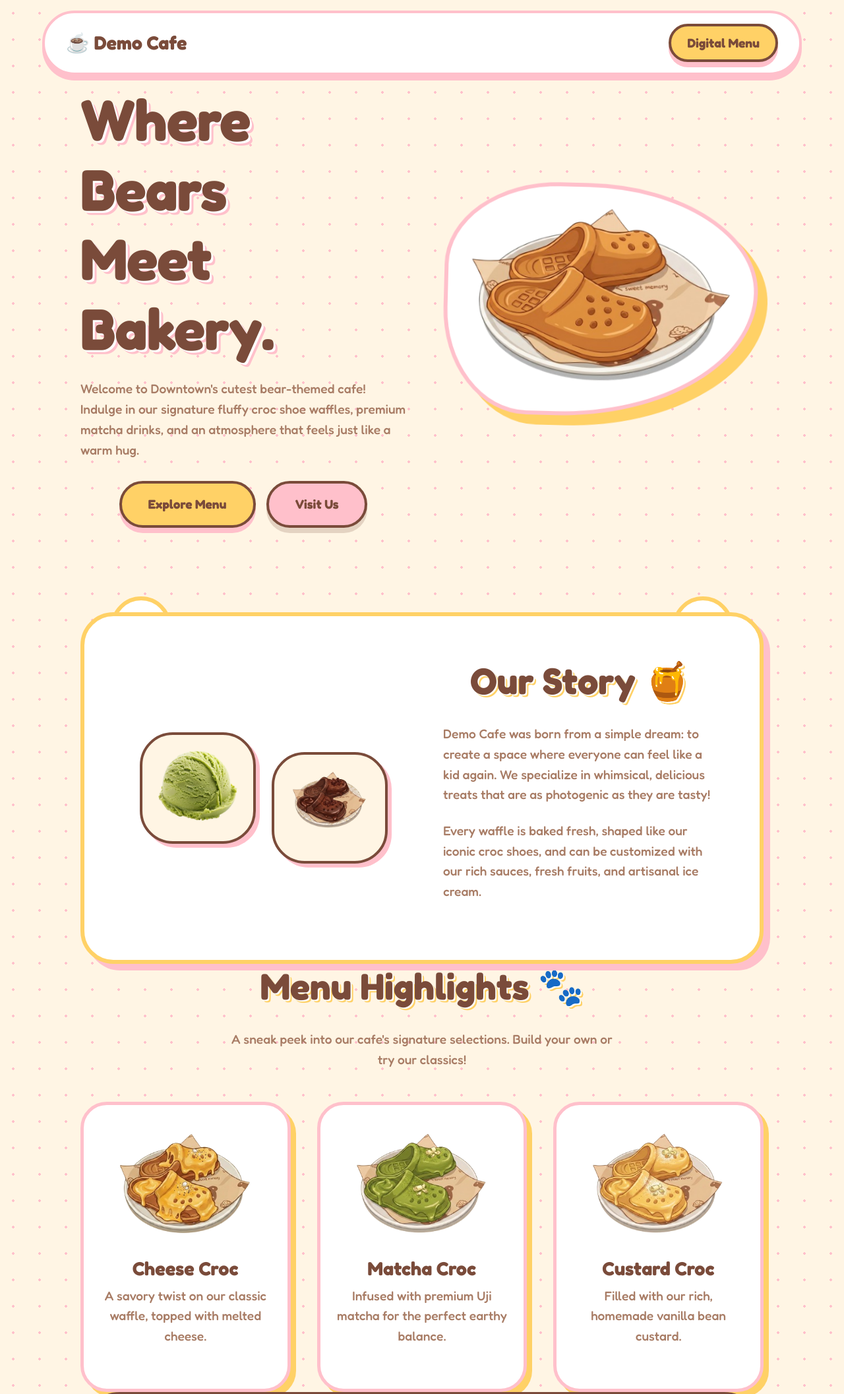
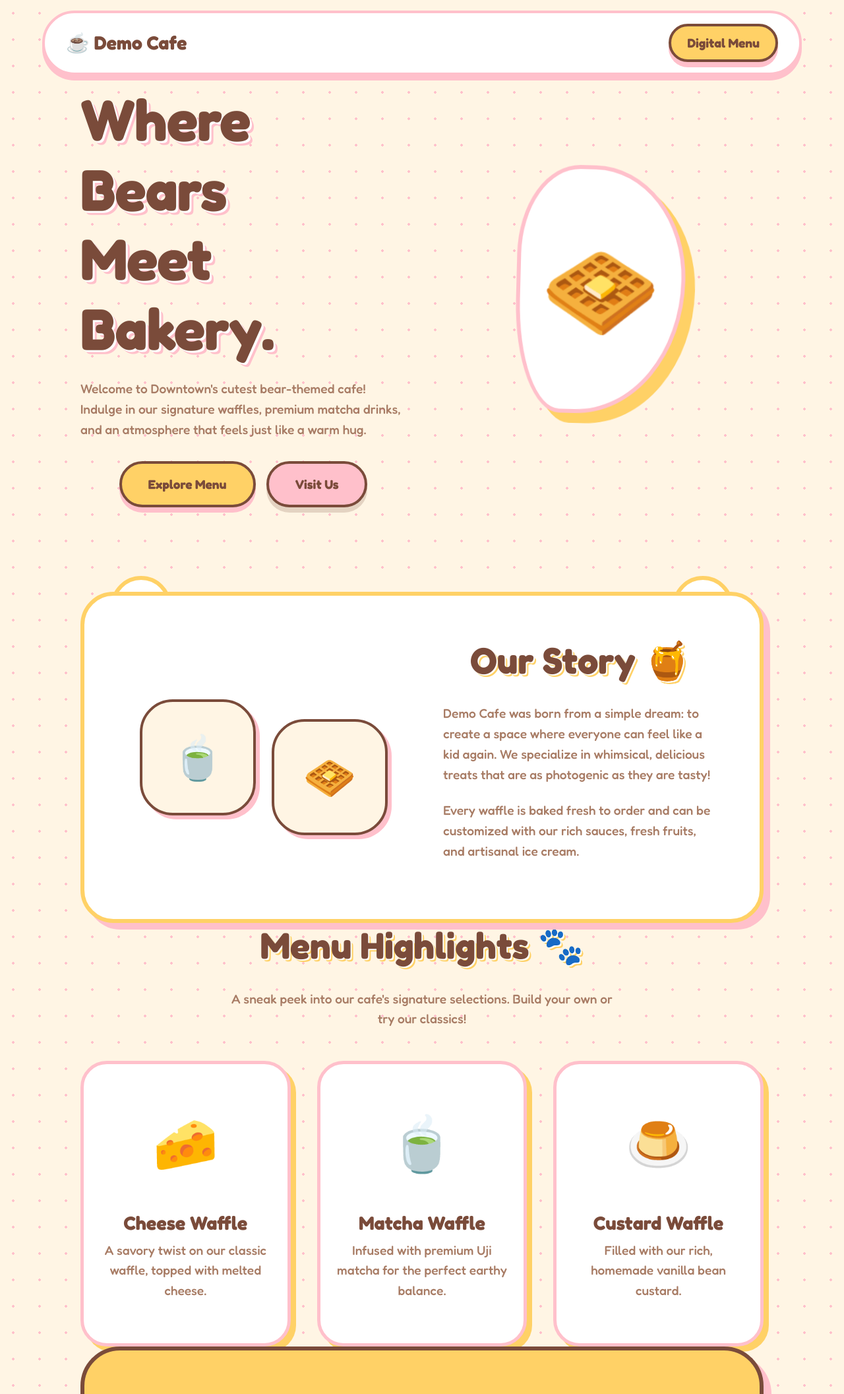
Before and after one commit to tipdigital-au/demo-teddyco, a website: page public/index.html in a window 1280 px wide. Shown: the top 2113 px of the page at 66% size. Drawn offline with Linux system fonts and the light colour scheme.

Commit message:
remove images

```diff
--- a/public/index.html
+++ b/public/index.html
@@ -22,8 +22,8 @@
         <div class="container hero-content">
             <div class="hero-text-block">
                 <h1>Where Bears<br>Meet Bakery.</h1>
-                <p>Welcome to Downtown's cutest bear-themed cafe! Indulge in our signature fluffy croc shoe
-                    waffles, premium matcha drinks, and an atmosphere that feels just like a warm hug.</p>
+                <p>Welcome to Downtown's cutest bear-themed cafe! Indulge in our signature waffles,
+                    premium matcha drinks, and an atmosphere that feels just like a warm hug.</p>
                 <div style="margin-top: 2rem; display: flex; gap: 1rem; flex-wrap: wrap; justify-content: center;">
                     <a href="menu.html" class="btn btn-primary">Explore Menu</a>
                     <a href="#location" class="btn btn-secondary">Visit Us</a>
@@ -31,7 +31,7 @@
             </div>
             <div class="hero-image-block">
                 <div class="cute-img-wrapper">
-                    <img src="images/original_croc.png" alt="Signature Original Croc Waffle" class="hero-img">
+                    <div class="hero-icon-placeholder">🧇</div>
                 </div>
             </div>
         </div>
@@ -41,17 +41,17 @@
         <div class="story-inner">
             <div class="story-images">
                 <div class="story-img-bubble">
-                    <img src="images/icecream_matcha.png" alt="Matcha Ice Cream">
+                    <div class="story-icon-placeholder">🍵</div>
                 </div>
                 <div class="story-img-bubble">
-                    <img src="images/choc_croc.png" alt="Chocolate Croc Waffle">
+                    <div class="story-icon-placeholder">🧇</div>
                 </div>
             </div>
             <div class="story-text">
                 <h2>Our Story 🍯</h2>
                 <p>Demo Cafe was born from a simple dream: to create a space where everyone can feel like a kid again.
                     We specialize in whimsical, delicious treats that are as photogenic as they are tasty!</p>
-                <p>Every waffle is baked fresh, shaped like our iconic croc shoes, and can be customized with our rich
+                <p>Every waffle is baked fresh to order and can be customized with our rich
                     sauces, fresh fruits, and artisanal ice cream.</p>
             </div>
         </div>
@@ -64,18 +64,18 @@
 
         <div class="highlight-grid">
             <div class="cute-card" onclick="window.location.href='menu.html'">
-                <img src="images/cheese_croc.png" alt="Cheese Croc">
-                <h3>Cheese Croc</h3>
+                <div class="card-icon-placeholder">🧀</div>
+                <h3>Cheese Waffle</h3>
                 <p>A savory twist on our classic waffle, topped with melted cheese.</p>
             </div>
             <div class="cute-card" onclick="window.location.href='menu.html'">
-                <img src="images/matcha_croc.png" alt="Matcha Croc">
-                <h3>Matcha Croc</h3>
+                <div class="card-icon-placeholder">🍵</div>
+                <h3>Matcha Waffle</h3>
                 <p>Infused with premium Uji matcha for the perfect earthy balance.</p>
             </div>
             <div class="cute-card" onclick="window.location.href='menu.html'">
-                <img src="images/custard_croc.png" alt="Custard Croc">
-                <h3>Custard Croc</h3>
+                <div class="card-icon-placeholder">🍮</div>
+                <h3>Custard Waffle</h3>
                 <p>Filled with our rich, homemade vanilla bean custard.</p>
             </div>
         </div>
@@ -118,7 +118,7 @@
                     style="font-size: 1.4rem; padding: 1.2rem 3rem;">Get Directions 🗺️</a>
             </div>
 
-            <img src="images/original_croc.png" alt="" class="theme-bg-cute">
+
         </div>
     </section>
 
--- a/public/landing.css
+++ b/public/landing.css
@@ -275,15 +275,38 @@ section {
     border-color: var(--honey-yellow);
 }
 
-.cute-card img {
+/* Generic icon placeholders replacing product images */
+.hero-icon-placeholder {
+    font-size: 9rem;
+    line-height: 1;
     width: 100%;
+    max-width: 400px;
+    height: 300px;
+    display: flex;
+    align-items: center;
+    justify-content: center;
+}
+
+.story-icon-placeholder {
+    font-size: 4rem;
+    width: 120px;
+    height: 120px;
+    display: flex;
+    align-items: center;
+    justify-content: center;
+}
+
+.card-icon-placeholder {
+    font-size: 5rem;
     height: 160px;
-    object-fit: contain;
+    display: flex;
+    align-items: center;
+    justify-content: center;
     margin-bottom: 1.5rem;
     transition: transform 0.4s cubic-bezier(0.175, 0.885, 0.32, 1.275);
 }
 
-.cute-card:hover img {
+.cute-card:hover .card-icon-placeholder {
     transform: scale(1.2) rotate(8deg);
 }
 
```
Also changed, not shown: public/app.js (+2 -33 lines).
